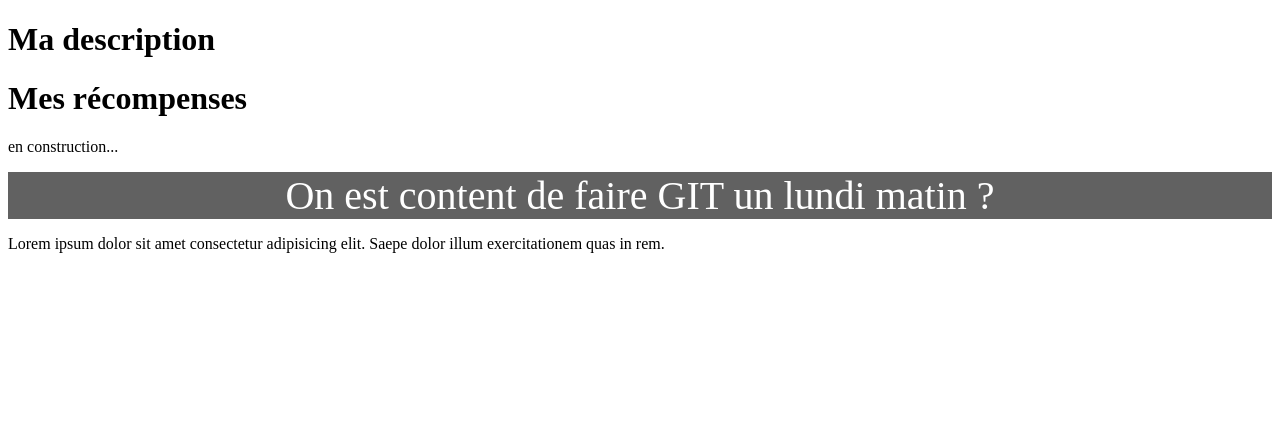
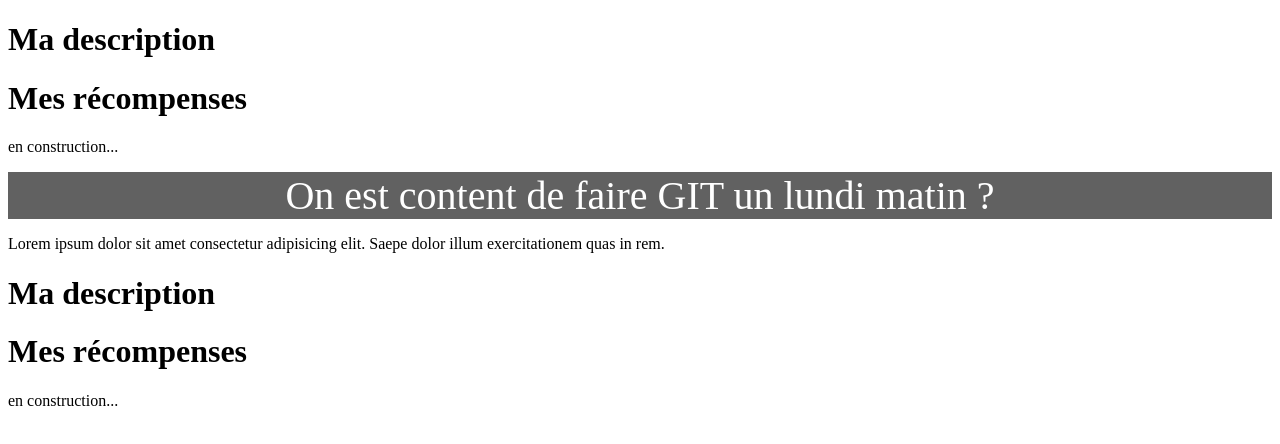
Before and after one commit to FlorianSaintL/mon_super_projet, a plain HTML site: page index.html in a window 1280 px wide. Drawn offline with Linux system fonts and the light colour scheme.

Commit message:
Correction exercice

```diff
--- a/index.html
+++ b/index.html
@@ -20,6 +20,15 @@
         <p>Lorem ipsum dolor sit amet consectetur adipisicing elit. Saepe dolor illum exercitationem quas in rem.</p>
     </div>
 
+    <!-- DESCRIPTION  -->
+    <h1>Ma description</h1>
+
+    <!-- RECOMPENSE -->
+    <h1>Mes récompenses</h1>
+    <p>en construction...</p>
+
+
+
 
 </body>
 </html>
```
